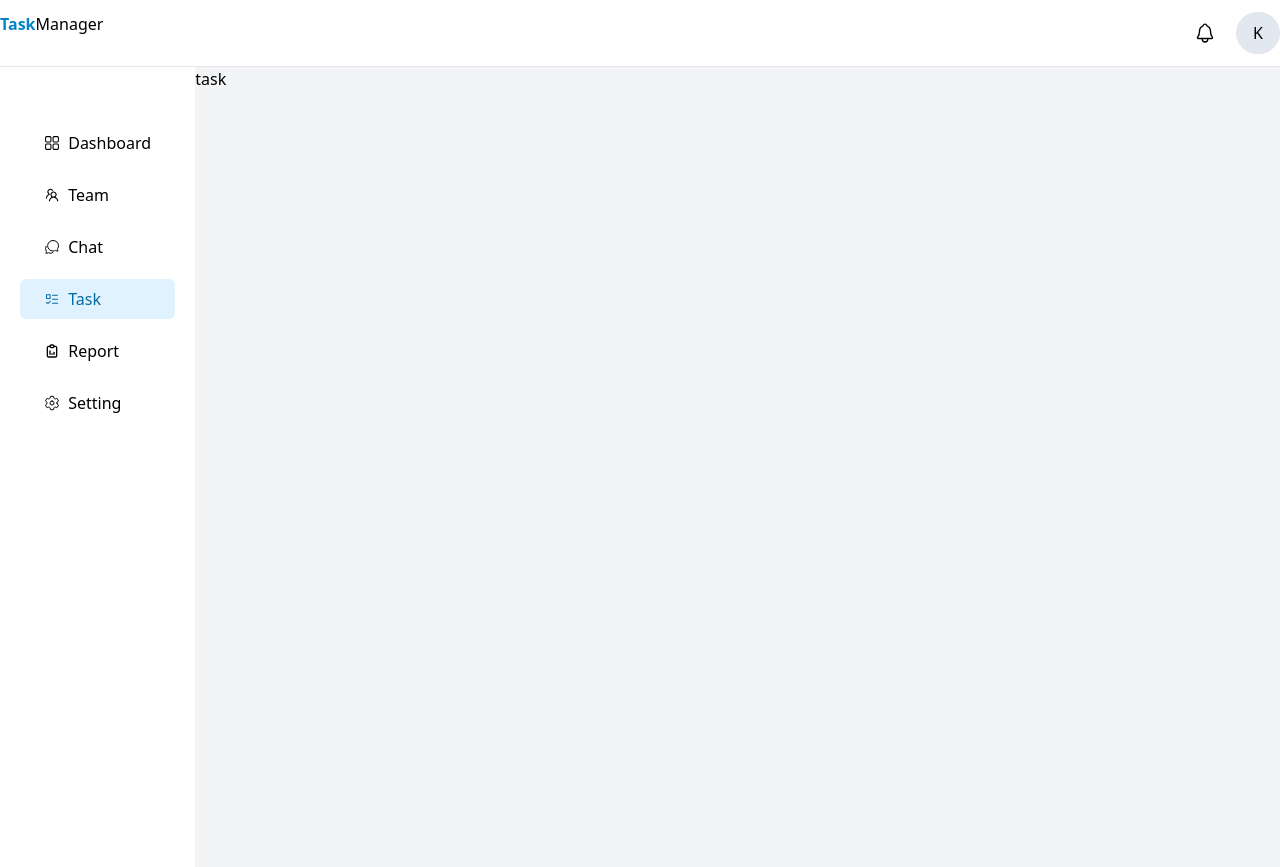
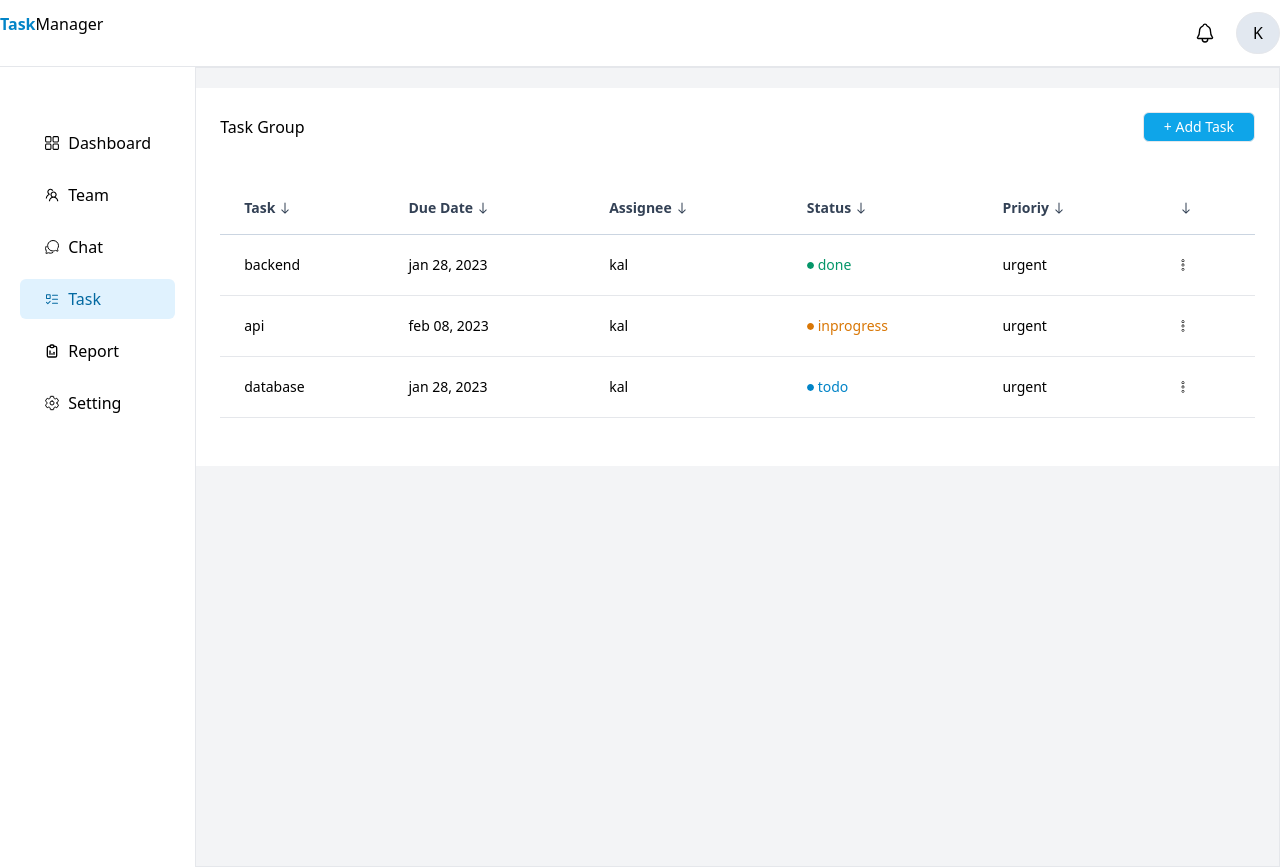
Before and after one commit to b1621/task-manager, a React (Vite) app in the folder client/: page /group/1/task in a window 1280 px wide. Built offline with nearby package versions, Linux system fonts and the light colour scheme.

Commit message:
setting status text color

```diff
--- a/client/src/App.jsx
+++ b/client/src/App.jsx
@@ -4,6 +4,7 @@ import Home from "./pages/Home";
 import TaskGroup from "./pages/TaskGroup";
 import Layout from "./pages/Layout";
 import NotFound from "./pages/NotFound";
+import Tasks from "./pages/Tasks";
 
 function App() {
   return (
@@ -17,7 +18,7 @@ function App() {
               <Route path="" element={<TaskGroup />} />
               <Route path="team" element={"team"} />
               <Route path="chat" element={"chat"} />
-              <Route path="task" element={"task"} />
+              <Route path="task" element={<Tasks />} />
               <Route path="report" element={"report"} />
               <Route path="setting" element={"setting"} />
             </Route>
--- /dev/null
+++ b/client/src/pages/Tasks.jsx
@@ -0,0 +1,103 @@
+import React from "react";
+import Button from "../components/Button";
+import TableLayout from "../components/Table/TableLayout";
+import TableRow from "../components/Table/TableRow";
+import TableData from "../components/Table/TableData";
+import { CiMenuKebab } from "react-icons/ci";
+import { FaCircle } from "react-icons/fa";
+
+const Tasks = () => {
+  const tasks = [
+    {
+      id: 1,
+      task: "backend",
+      duedate: "jan 28, 2023",
+      assignee: "kal",
+      status: "done",
+      priority: "urgent",
+    },
+    {
+      id: 2,
+      task: "api",
+      duedate: "feb 08, 2023",
+      assignee: "kal",
+      status: "inprogress",
+      priority: "urgent",
+    },
+    {
+      id: 3,
+      task: "database",
+      duedate: "jan 28, 2023",
+      assignee: "kal",
+      status: "todo",
+      priority: "urgent",
+    },
+  ];
+  return (
+    <div>
+      {" "}
+      <div className="min-h-screen border bg-gray-100">
+        <div className="container mx-auto my-5 bg-white p-6">
+          <div className="flex items-center justify-between pb-4">
+            <div>
+              <h2>Task Group</h2>
+            </div>
+            <div className="flex space-x-4">
+              <Button>+ Add Task</Button>
+            </div>
+          </div>
+          <div className="my-6">
+            <TableLayout
+              headerList={[
+                "Task ",
+                "Due Date",
+                "Assignee",
+                "Status",
+                "Prioriy",
+                "",
+              ]}
+            >
+              {tasks.map((task, index) => (
+                <TableRow>
+                  <TableData>{task.task}</TableData>
+                  <TableData>{task.duedate}</TableData>
+                  <TableData>{task.assignee}</TableData>
+                  <TableData>
+                    {" "}
+                    <span
+                      className={` flex items-center space-x-1 font-normal ${getStatusColor(
+                        task.status
+                      )}`}
+                    >
+                      <FaCircle size={7} />
+                      <span>{task.status}</span>
+                    </span>
+                  </TableData>
+                  <TableData>{task.priority}</TableData>
+                  <TableData>
+                    <CiMenuKebab size={14} />
+                  </TableData>
+                </TableRow>
+              ))}
+            </TableLayout>
+          </div>
+        </div>
+      </div>
+    </div>
+  );
+};
+
+const getStatusColor = (status) => {
+  switch (status) {
+    case "inprogress":
+      return "text-amber-600"; // Adjust the color as needed
+    case "todo":
+      return "text-sky-600"; // Adjust the color as needed
+    case "done":
+      return "text-emerald-600"; // Adjust the color as needed
+    default:
+      return "";
+  }
+};
+
+export default Tasks;
```
